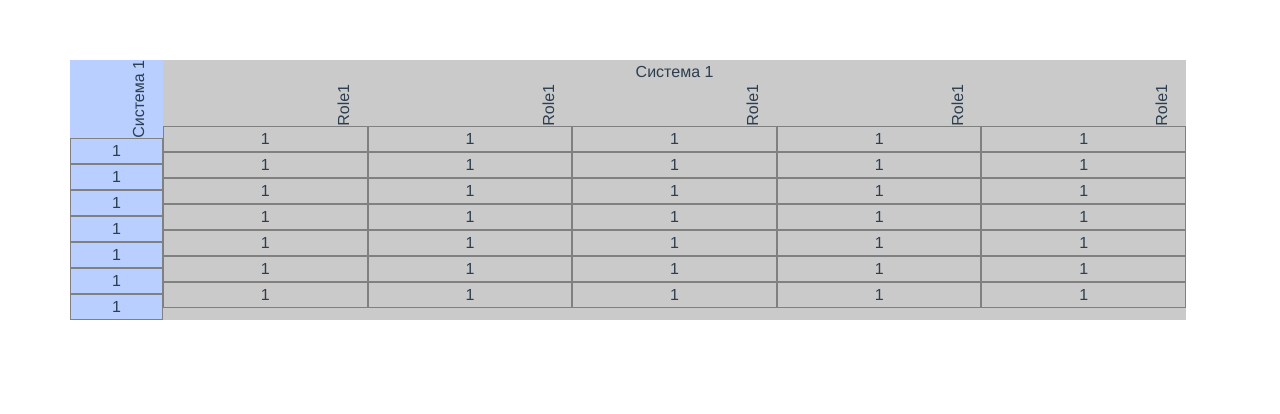
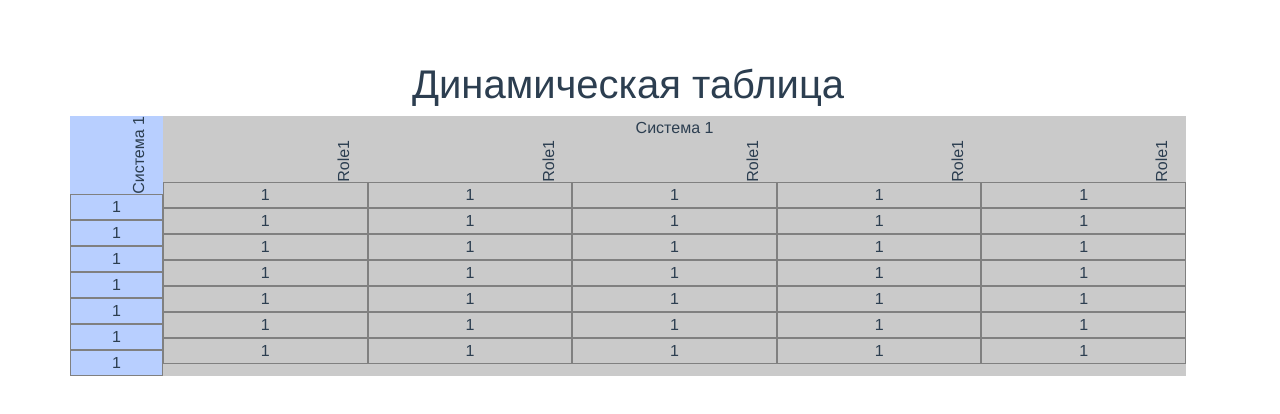
Before and after one commit to skitale-design/dynamic-table, a Vue app: page / in a window 1280 px wide. Shown: the top 414 px of the page. Built offline with nearby package versions, Linux system fonts and the light colour scheme.

Commit message:
Добавил TheMain чтобы в /components было что-то кроме SystemElement

```diff
--- a/src/App.vue
+++ b/src/App.vue
@@ -1,20 +1,20 @@
 <template>
   <div>
     <div class="container">
-      <div class="row">
-          <SystemElement/>
-      </div>
+      <div class="row"><TheMain/></div>
+      <div class="row"><SystemElement/></div>
     </div>
   </div>
 </template>
 
 <script>
+import TheMain from './components/TheMain.vue'
 import SystemElement from './components/SystemElement/index.vue'
 
 export default {
   name: 'App',
   components: {
-    SystemElement
+    SystemElement,TheMain
   }
 }
 </script>
--- /dev/null
+++ b/src/components/TheMain.vue
@@ -0,0 +1,3 @@
+<template>
+    <div class="row"><div class="col"><h1>Динамическая таблица</h1></div></div>
+</template>
```
